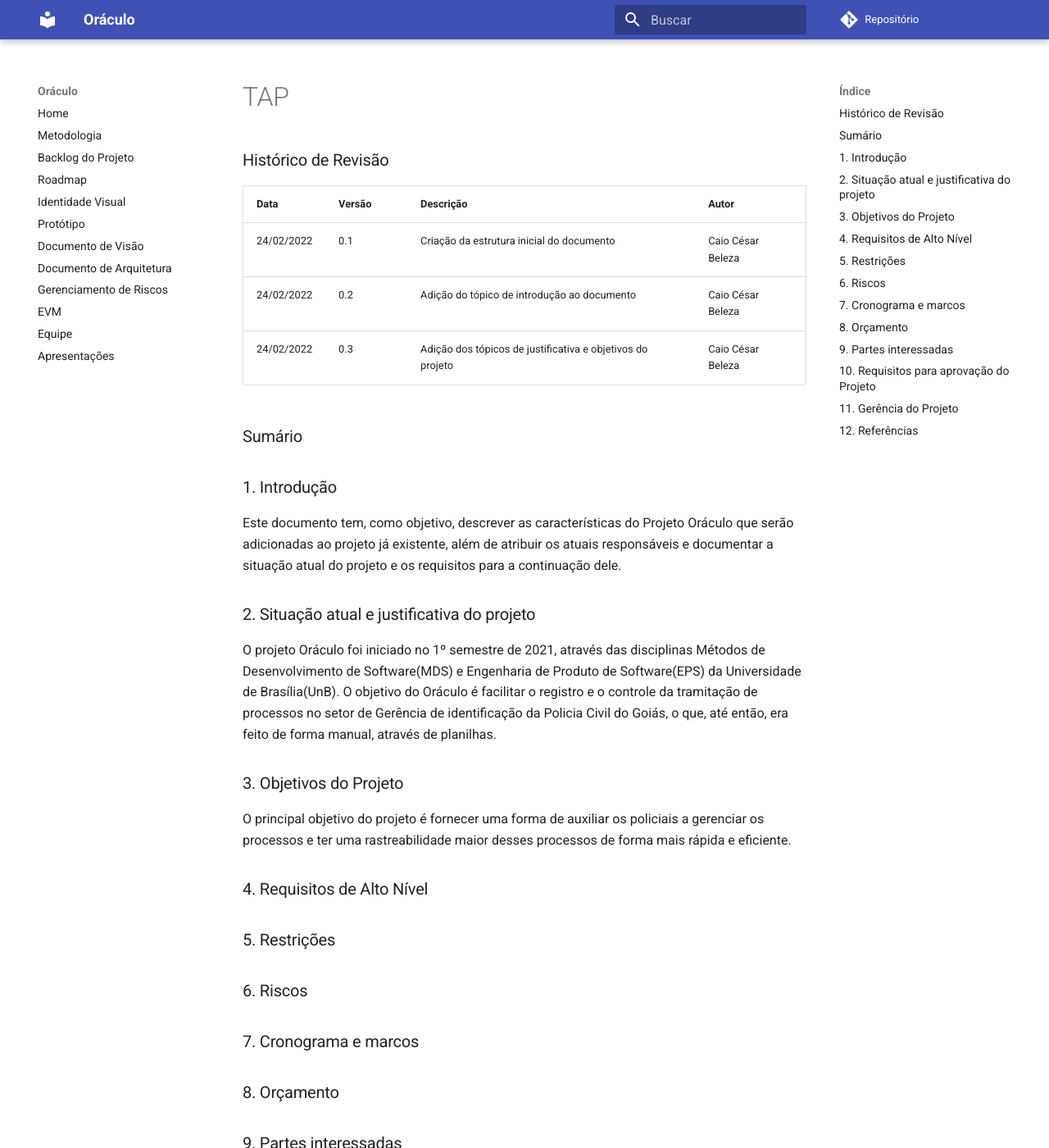
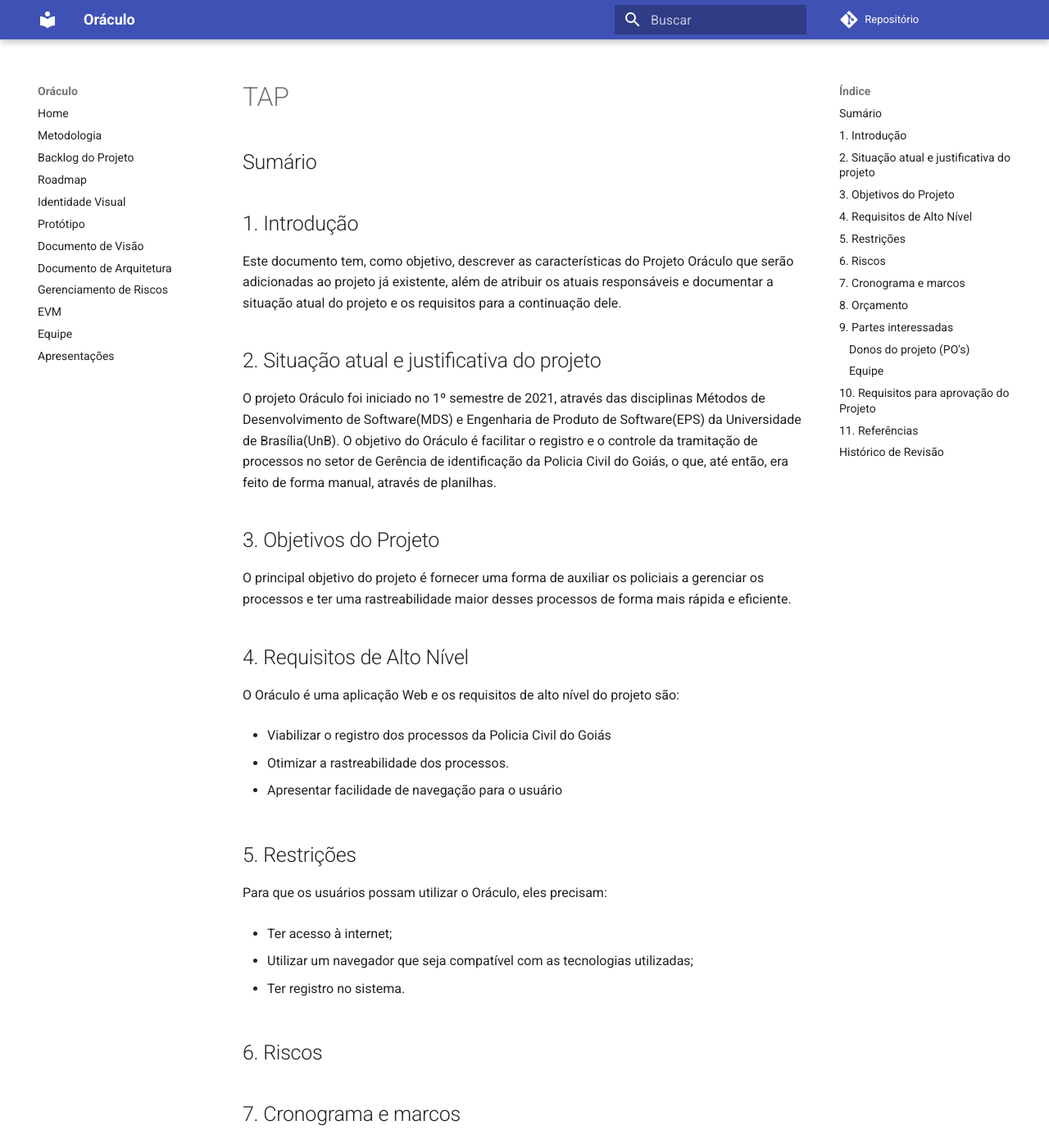
Before and after one commit to fga-eps-mds/2021-2-Oraculo-DOC, an MkDocs documentation site: the page built from docs/TAP.md, in a window 1280 px wide and 1400 px high. Shown: the whole window at 82% size. Built offline with MkDocs 1.6.1 and Material for MkDocs 9.7.7, drawn with Linux system fonts in a browser that asks for light colours; comment, search, counter and statistics services are not loaded; old or Windows-style settings are respelled for this version of MkDocs; some of the changed text lies outside the part shown.

Commit message:
Adicionando os tópicos 4,5,9 e 10 do TAP

```diff
--- a/docs/TAP.md
+++ b/docs/TAP.md
@@ -1,43 +1,85 @@
-### Histórico de Revisão
+## Sumário
+
+## 1. Introdução
+
+Este documento tem, como objetivo, descrever as características do Projeto Oráculo que serão adicionadas ao projeto já existente, além de atribuir os atuais responsáveis e documentar a situação atual do projeto e os requisitos para a continuação dele.
+
+## 2. Situação atual e justificativa do projeto
+
+O projeto Oráculo foi iniciado no 1º semestre de 2021, através das disciplinas Métodos de Desenvolvimento de Software(MDS) e Engenharia de Produto de Software(EPS) da Universidade de Brasília(UnB). O objetivo do Oráculo é facilitar o registro e o controle da tramitação de processos no setor de Gerência de identificação da Policia Civil do Goiás, o que, até então, era feito de forma manual, através de planilhas.
+
+## 3. Objetivos do Projeto
+
+O principal objetivo do projeto é fornecer uma forma de auxiliar os policiais a gerenciar os processos e ter uma rastreabilidade maior desses processos de forma mais rápida e eficiente.
+
+
+## 4. Requisitos de Alto Nível
+
+O Oráculo é uma aplicação Web e os requisitos de alto nível do projeto são:
+
+- Viabilizar o registro dos processos da Policia Civil do Goiás
+
+- Otimizar a rastreabilidade dos processos.
+
+- Apresentar facilidade de navegação para o usuário
+
+
+## 5. Restrições
+
+Para que os usuários possam utilizar o Oráculo, eles precisam:
+
+- Ter acesso à internet;
+
+- Utilizar um navegador que seja compatível com as tecnologias utilizadas;
+
+- Ter registro no sistema.
+
+## 6. Riscos
+
+## 7. Cronograma e marcos
+
+## 8. Orçamento
+
+## 9. Partes interessadas
+
+### Donos do projeto (PO's)
+
+Os PO's do projeto, que também serão os usuários, são os policiais da Policia Civil do Goiás.
+
+### Equipe
+
+A equipe que está encarregada do projeto está dividida nas disciplinas MDS e EPS, onde a equipe de EPS fará a gerência do projeto e a equipe de MDS se encarregará do desenvolvimento do produto.
+
+- Gerentes:
+  - Caio César de Almeida Beleza
+  - João Victor Lustosa Braz
+  - Lucas Lopes Xavier
+  - Luis Bruno Fidelis
+
+
+- Equipe de Desenvolvimento:
+  - André Macedo Rodrigues Alves
+  - Arthur José Nascimento de Lima
+  - Cícero Barrozo Fernandes Filho
+  - Daniel Rocha Oliveira
+  - Gabriel de Souza Fonseca Ribeiro
+  - Matheus Raphael Soares de Oliveira
+  - Pedro Victor Lima Torreão
+
+
+## 10. Requisitos para aprovação do Projeto
+
+O projeto deve alcançar o Mínimo Produto Viável(MVP), que se baseia nas metas acordadas com o clientes.
+
+
+## 11. Referências
+
+
+## Histórico de Revisão
 
 |Data|Versão|Descrição|Autor|
 |--|--|--|--|
 |24/02/2022|0.1|Criação da estrutura inicial do documento|Caio César Beleza|
 |24/02/2022|0.2|Adição do tópico de introdução ao documento|Caio César Beleza|
 |24/02/2022|0.3|Adição dos tópicos de justificativa e objetivos do projeto |Caio César Beleza|
-
-
-### Sumário
-
-### 1. Introdução
-
-Este documento tem, como objetivo, descrever as características do Projeto Oráculo que serão adicionadas ao projeto já existente, além de atribuir os atuais responsáveis e documentar a situação atual do projeto e os requisitos para a continuação dele.
-
-### 2. Situação atual e justificativa do projeto
-
-O projeto Oráculo foi iniciado no 1º semestre de 2021, através das disciplinas Métodos de Desenvolvimento de Software(MDS) e Engenharia de Produto de Software(EPS) da Universidade de Brasília(UnB). O objetivo do Oráculo é facilitar o registro e o controle da tramitação de processos no setor de Gerência de identificação da Policia Civil do Goiás, o que, até então, era feito de forma manual, através de planilhas.
-
-### 3. Objetivos do Projeto
-
-O principal objetivo do projeto é fornecer uma forma de auxiliar os policiais a gerenciar os processos e ter uma rastreabilidade maior desses processos de forma mais rápida e eficiente.
-
-
-### 4. Requisitos de Alto Nível
-
-
-
-### 5. Restrições
-
-### 6. Riscos
-
-### 7. Cronograma e marcos
-
-### 8. Orçamento
-
-### 9. Partes interessadas
-
-### 10. Requisitos para aprovação do Projeto
-
-### 11. Gerência do Projeto
-
-### 12. Referências
+|24/02/2022|0.4|Adição dos tópicos 4, 5, 9 e 10 |Caio César Beleza|
```
